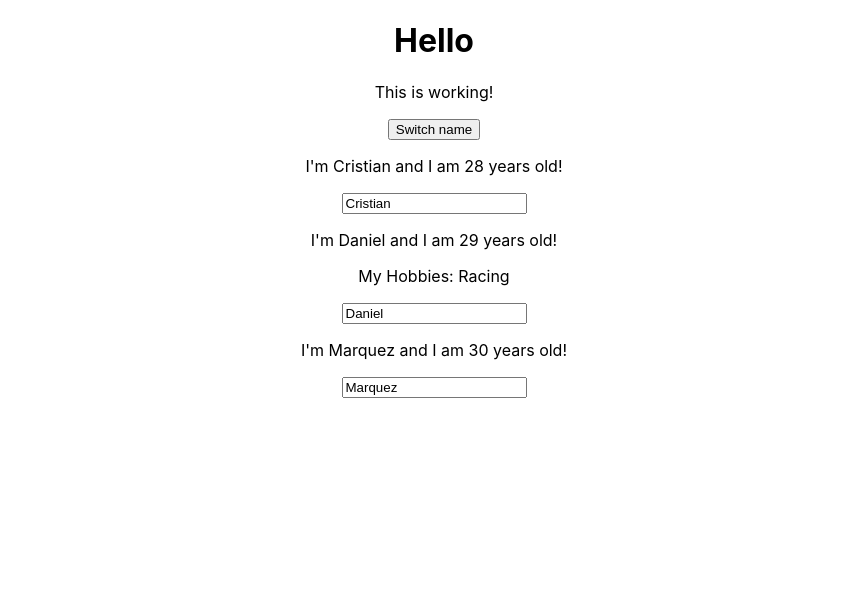
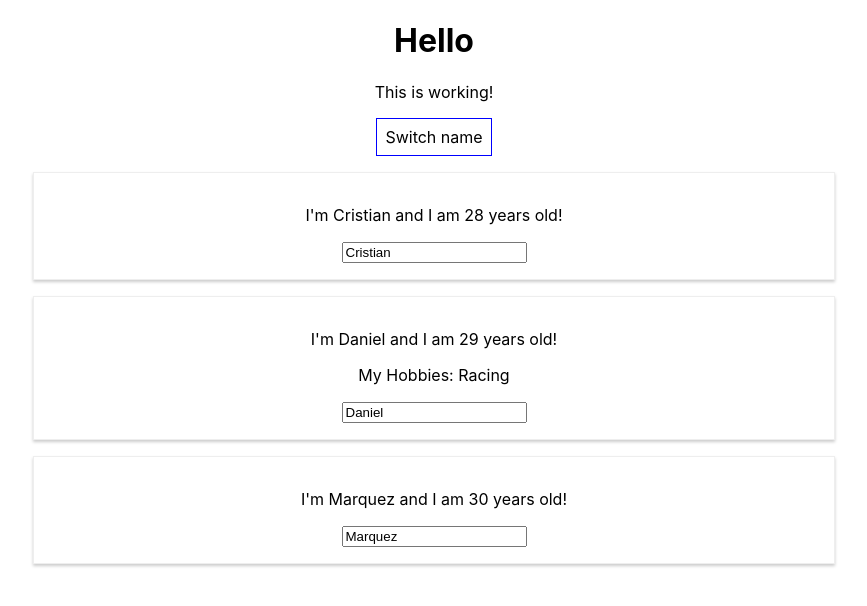
Before and after one commit to xthecapx/react, a React (Create React App) app: page / in a window 1280 px wide. Shown: the top 606 px of the page, without its empty margins (206-1073 px from the left). Built offline with nearby package versions, Linux system fonts and the light colour scheme.

Commit message:
Added inline styles and webpack styling

```diff
--- a/src/App.js
+++ b/src/App.js
@@ -61,12 +61,22 @@
   }
 
   render() {
+    const style = {
+      backgroundColor: 'white',
+      font: 'inherit',
+      border: '1px solid blue',
+      padding: '8px',
+      cursor: 'pointer'
+    };
+
     return (
       <div className="App">
         <h1>Hello</h1>
         <p>This is working!</p>
         {/** slow code */}
-        <button onClick={() => this.switchNameHandler('Cris*')}>Switch name</button>
+        <button
+          style={style}
+          onClick={() => this.switchNameHandler('Cris*')}>Switch name</button>
         <Person
           name={this.state.persons[0].name}
           age={this.state.persons[0].age} />
--- /dev/null
+++ b/src/Person/Person.css
@@ -0,0 +1,8 @@
+.Person {
+    width: 60%;
+    margin: 16px auto;
+    border: 1px solid #eee;
+    box-shadow: 0 2px 3px #ccc;
+    padding: 16px;
+    text-align: center;
+}
--- a/src/Person/Person.js
+++ b/src/Person/Person.js
@@ -1,8 +1,10 @@
 import React from 'react';
+// Webpack handle this import
+import './Person.css';
 
 function Person(props) {
     return (
-        <div>
+        <div className="Person">
             <p>I'm {props.name} and I am {props.age} years old!</p>
             <p onClick={props.click}>{props.children}</p>
             <input type="text" onChange={props.changed} value={props.name}/>
```
